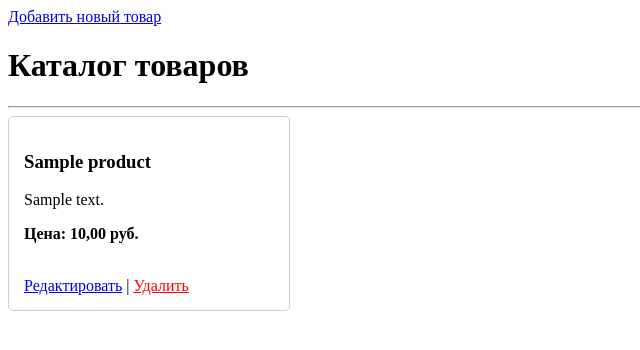
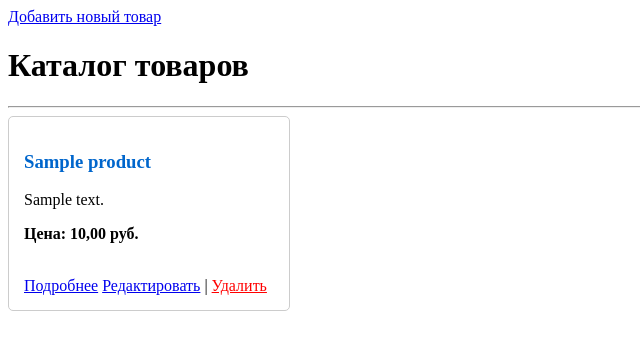
Before and after one commit to FallenNoise/SITE_DZ, a Django app: page / in a window 1280 px wide. Shown: the top 350 px of the page, without its empty margins (0-640 px from the left). Run offline with Django 5.2, Linux system fonts and the light colour scheme; tables that the repository leaves empty hold one stand-in row (values such as "Sample post").

Commit message:
style: сделать заголовки товаров кликабельными ссылками в каталоге
Добавлен тег url для перехода на страницу товара и CSS-класс .product-title-link с эффектом hover.

```diff
--- a/shop/templates/shop/index.html
+++ b/shop/templates/shop/index.html
@@ -3,6 +3,16 @@
   <head>
     <meta charset="UTF-8" />
     <title>Главная - Интернет-магазин</title>
+    <style>
+        .product-title-link {
+            color: #0066cc;
+            text-decoration: none;
+            transition: color 0.2s ease-in-out;
+        }
+        .product-title-link:hover {
+            color: #003366;
+        }
+    </style>
   </head>
   <body>
 
@@ -19,12 +29,17 @@
             width: 250px;
         "
     >
-        <h3>{{ product.name }}</h3>
+        <h3>
+            <a href="{% url 'product_detail' product.id %}" class="product-title-link">
+        {{ product.name }}
+            </a>
+        </h3>
         <p>{{ product.description|truncatewords:20 }}</p>
         <p><strong>Цена: {{ product.price }} руб.</strong></p>
 
 
         <br>
+        <a href="{% url 'product_detail' product.id %}">Подробнее</a>
         <a href="{% url 'edit_product' product.id %}">Редактировать</a> |
         <a href="{% url 'delete_product' product.id %}" style="color: red;">Удалить</a>
     </div>
```
